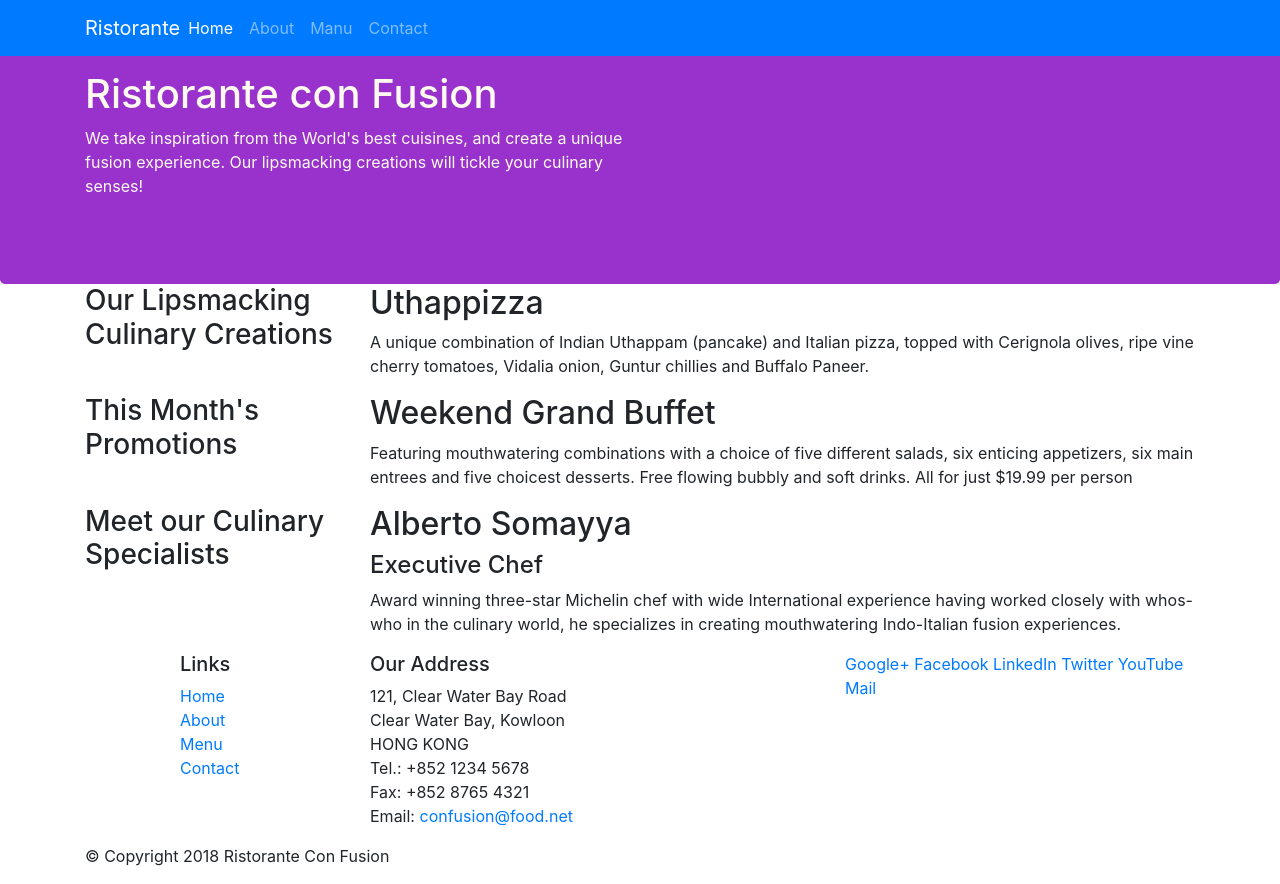
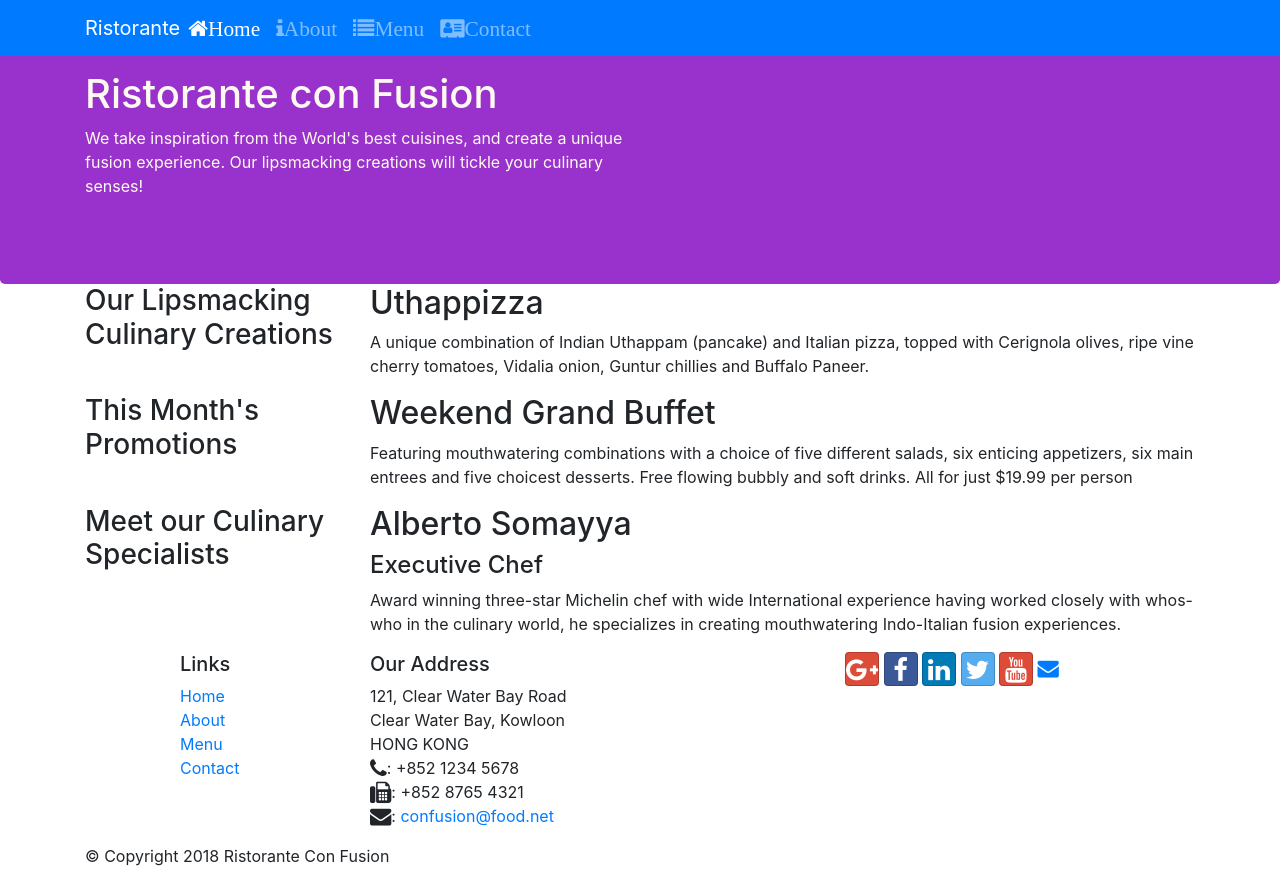
Before and after one commit to AhmedSiddiqui-alt/Navbar_And_Bread-Crumbs, a website: page index.html in a window 1280 px wide. Drawn offline with nearby package versions, Linux system fonts and the light colour scheme.

Commit message:
commit for iconandfonts

```diff
--- a/index.html
+++ b/index.html
@@ -7,6 +7,8 @@
     <title>Ristorante Con Fusion</title>
     <link rel="stylesheet" href="./node_modules/bootstrap/dist/css/bootstrap.min.css">
     <link rel="stylesheet" href="./style.css">
+    <link rel="stylesheet" href="node_modules/font-awesome/css/font-awesome.min.css">
+    <link rel="stylesheet" href="node_modules/bootstrap-social/bootstrap-social.css">
 </head>
 
 <body>
@@ -18,10 +20,10 @@
             <a class="navbar-brand mr-auto" href="#">Ristorante</a>
             <div class="collapse navbar-collapse" id="Navbar">
                 <ul class="navbar-nav mr-auto">
-                    <li class="nav-item active"><a class="nav-link" href="#">Home</a></li>
-                    <li class="nav-item "><a class="nav-link" href="./aboutus.html">About</a></li>
-                    <li class="nav-item "><a class="nav-link" href="#">Manu</a></li>
-                    <li class="nav-item "><a class="nav-link" href="#">Contact</a></li>
+                    <li class="nav-item active"><a class="nav-link" href="#"><i class="fa fa-home fa-lg">Home</i></a></li>
+                    <li class="nav-item "><a class="nav-link" href="./aboutus.html"><i class="fa fa-info fa-lg">About</i></a></li>
+                    <li class="nav-item "><a class="nav-link" href="#"><i class="fa fa-list fa-lg">Menu</i></a></li>
+                    <li class="nav-item "><a class="nav-link" href="#"><i class="fa fa-address-card fa-lg">Contact</i></a></li>
                  </ul>
             </div>
 
@@ -99,19 +101,19 @@
                         121, Clear Water Bay Road<br>
                         Clear Water Bay, Kowloon<br>
                         HONG KONG<br>
-                        Tel.: +852 1234 5678<br>
-                        Fax: +852 8765 4321<br>
-                        Email: <a href="mailto:confusion@food.net">confusion@food.net</a>
+                        <i class="fa fa-phone fa-lg"></i>: +852 1234 5678<br>
+                        <i class="fa fa-fax fa-lg"></i>: +852 8765 4321<br>
+                        <i class="fa fa-envelope fa-lg"></i>: <a href="mailto:confusion@food.net">confusion@food.net</a>
                     </address>
                 </div>
                 <div class="col-12 col-sm-4">
                     <div>
-                        <a href="http://google.com/+">Google+</a>
-                        <a href="http://www.facebook.com/profile.php?id=">Facebook</a>
-                        <a href="http://www.linkedin.com/in/">LinkedIn</a>
-                        <a href="http://twitter.com/">Twitter</a>
-                        <a href="http://youtube.com/">YouTube</a>
-                        <a href="mailto:">Mail</a>
+                        <a href="http://google.com/+" class="btn btn-social-icon btn-google"><i class="fa fa-google-plus fa-lg"></i></a>
+                        <a href="http://www.facebook.com/profile.php?id=" class="btn btn-social-icon btn-facebook"><i class="fa fa-facebook fa-lg"></i></a>
+                        <a href="http://www.linkedin.com/in/" class="btn btn-social-icon btn-linkedin"><i class="fa fa-linkedin fa-lg"></i></a>
+                        <a href="http://twitter.com/" class="btn btn-social-icon btn-twitter"><i class="fa fa-twitter fa-lg"></i></a>
+                        <a href="http://youtube.com/" class="btn btn-social-icon btn-google"><i class="fa fa-youtube fa-lg"></i></a>
+                        <a href="mailto:"><i class="fa fa-envelope fa-lg"></i></a>
                     </div>
                 </div>
             </div>
--- a/package.json
+++ b/package.json
@@ -12,6 +12,8 @@
   "license": "ISC",
   "dependencies": {
     "bootstrap": "^4.0.0",
+    "bootstrap-social": "^5.1.1",
+    "font-awesome": "^4.7.0",
     "jquery": "^3.3.1",
     "lite-server": "^2.5.4",
     "popper.js": "^1.12.9",
```
Also changed, not shown: aboutus.html (+15 -13 lines), 1 other file.
